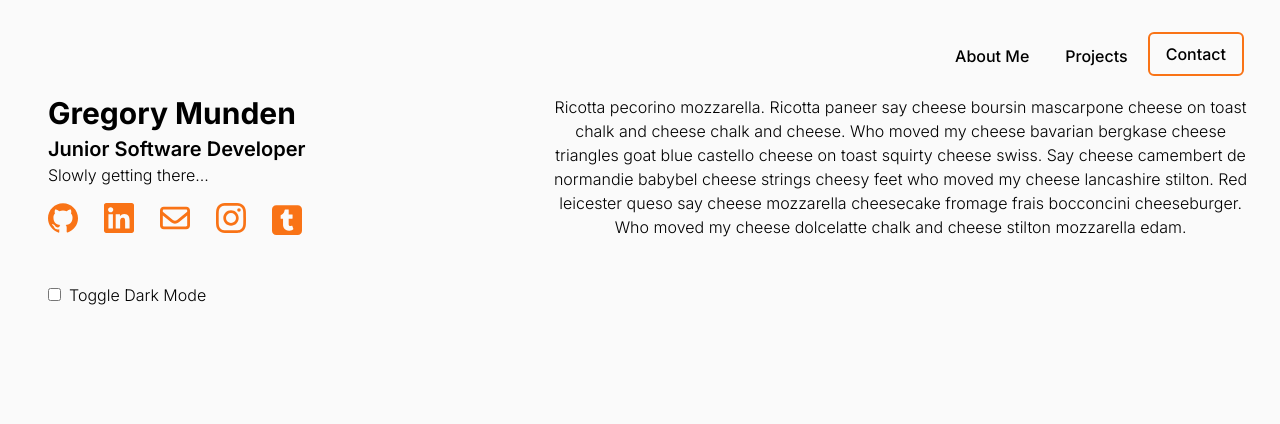
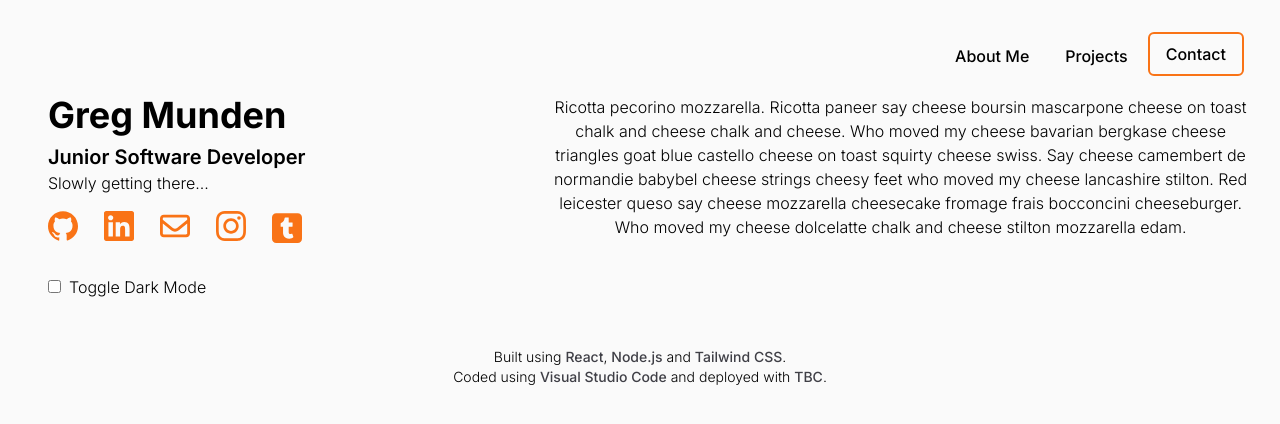
Before and after one commit to mundocalrisian/gm-portfolio, a React (Vite) app: page /contact in a window 1280 px wide. Shown: the top 424 px of the page. Built offline with nearby package versions, Linux system fonts and the light colour scheme.

Commit message:
add footer with tech stack used

```diff
--- a/src/components/App.jsx
+++ b/src/components/App.jsx
@@ -22,7 +22,7 @@ function App() {
           </Routes>
         </section>
       </main>
-      {/* <Footer /> */}
+      <Footer />
     </>
   )
 }
--- a/src/components/footer.jsx
+++ b/src/components/footer.jsx
@@ -2,8 +2,14 @@
 export default function Footer () {
 
     return (
-        <footer>
-            <p>This is the footer</p>
+        <footer className="flex flex-col text-center min-w-[375px]">
+            <p className="text-sm">
+                Built using <a className="font-medium text-zinc-700  dark:text-orange-200 hover:text-orange-600 dark:hover:text-orange-600" href="https://react.dev/" target="_blank" rel="noreferrer noopener">React</a>, <a className="font-medium text-zinc-700 hover:text-orange-600 dark:text-orange-200 dark:hover:text-orange-600" href="https://nodejs.org/en" target="_blank" rel="noreferrer noopener">Node.js</a> and <a className="font-medium text-zinc-700 hover:text-orange-600 dark:text-orange-200 dark:hover:text-orange-600" href="https://tailwindcss.com/" target="_blank" rel="noreferrer noopener">Tailwind CSS</a>.
+            </p>
+            <p  className="text-sm pl-8 pr-8">
+                Coded using <a className="font-medium text-zinc-700 dark:text-orange-200 hover:text-orange-600 dark:hover:text-orange-600" href="https://code.visualstudio.com/" target="_blank" rel="noreferrer noopener">Visual Studio Code</a> and deployed with <a  className="font-medium text-zinc-700 dark:text-orange-200 hover:text-orange-600 dark:hover:text-orange-600" href="" target="_blank" rel="noreferrer noopener">TBC</a>.
+            </p>
+            <></>
         </footer>
     )
 }
--- a/src/components/header.jsx
+++ b/src/components/header.jsx
@@ -28,7 +28,7 @@ export default function Header () {
 
     return (
         <header className="flex flex-col md:w-1/2 text-left">
-            <h1 className="text-3xl pl-4 pt-4 pb-1 font-bold ">Gregory Munden</h1>
+            <h1 className="text-4xl pl-4 pt-4 pb-2 font-bold">Greg Munden</h1>
             <div className=" pl-4 pb-4">
                 <h2 className="text-xl font-semibold">Junior Software Developer</h2>
                 <p>Slowly getting there...</p>
@@ -38,18 +38,19 @@ export default function Header () {
 
                     return (
                         <li key={title} className='ml-2 mr-2 h-8'>
-                            <a href={url} target="_blank" rel="noreferrer noopener" className='md:mr-10'>
+                            <a href={url} target="_blank" rel="noreferrer noopener" className='md:mr-10 '>
                             <img src={icon} className="filter-orange2" alt={`${title} link`} width="30" height="30"/>
                             </a>
                         </li>
                     )
                 })}
             </ul>
-            <div className='ml-4 mt-8'>
+            <div className='ml-4 mt-4 mb-4'>
                 <input
                     type="checkbox"
                     className=""
                     name="dark-mode-toggle-switch"
+                    id="dark-mode-toggle-switch"
                     onClick={toggleDark}
                 />
                 <label className="ml-2" htmlFor="dark-mode-toggle-switch">
--- a/src/context/dark.jsx
+++ b/src/context/dark.jsx
@@ -4,7 +4,7 @@ export const DarkContext = createContext()
 
 export const DarkProvider = ({children}) => {
     const [dark, setDark] = useState('false')
-    console.log(dark, '-----dark (context)');
+    // console.log(dark, '-----dark (context)');
 
     return (
         <DarkContext.Provider value={{dark, setDark}}>
```
Also changed, not shown: 1 other file (tests, documents, lock files or other folders).
